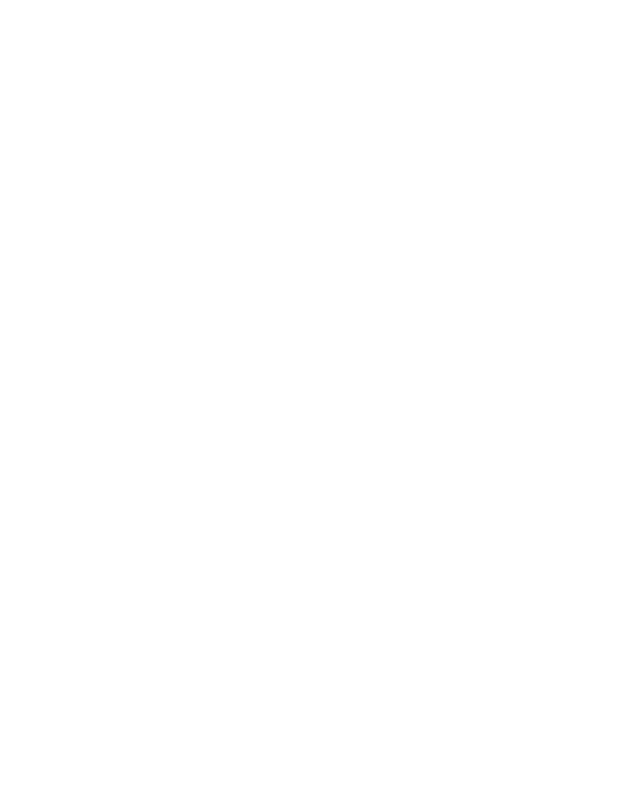
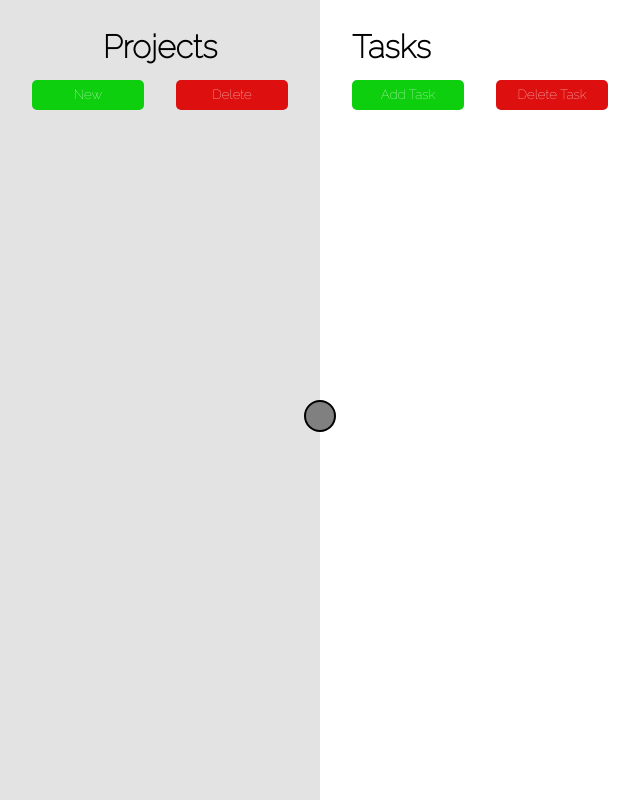
Before and after one commit to Evan-Ferreira/TOP-to-do-list, a website built with webpack: page src/index.html in a window 1280 px wide. Shown: the whole page, without its empty margins (0-640 px from the left). Built offline with nearby package versions, Linux system fonts and the light colour scheme.

Commit message:
Finish basic UI/UX design
- Added add project button
- Added remove project button
- Added add task button
- Added remove task button
- Added project branch
- Added task section
- Added toggle project bar button

```diff
--- a/src/index.html
+++ b/src/index.html
@@ -5,5 +5,23 @@
         <meta name="viewport" content="width=device-width, initial-scale=1.0" />
         <title>To-Do List</title>
     </head>
-    <body></body>
+    <body>
+        <div class="main-cont">
+            <div class="project-bar">
+                <h1>Projects</h1>
+                <div class="project-btn-cont">
+                    <button class="project-btn add-btn">New</button>
+                    <button class="project-btn delete-btn">Delete</button>
+                </div>
+            </div>
+            <div class="task-section">
+                <div class="toggle-project-btn"></div>
+                <h1>Tasks</h1>
+                <div class="task-btn-cont">
+                    <button class="project-btn add-btn">Add Task</button>
+                    <button class="project-btn delete-btn">Delete Task</button>
+                </div>
+            </div>
+        </div>
+    </body>
 </html>
--- a/src/styles.css
+++ b/src/styles.css
@@ -11,3 +11,77 @@
     padding: 0;
     box-sizing: border-box;
 }
+
+.main-cont {
+    display: flex;
+    width: 100vw;
+    height: 100vh;
+}
+
+.project-bar {
+    display: flex;
+    flex-direction: column;
+    justify-content: flex-start;
+    padding: 2rem 1rem;
+    align-items: center;
+    height: 100vh;
+    width: 20rem;
+    background-color: #e3e3e3;
+    font-family: 'ralewaythin', sans-serif;
+    gap: 1rem;
+}
+
+.project-btn-cont {
+    display: flex;
+    justify-content: center;
+    align-items: center;
+    gap: 2rem;
+}
+
+.project-btn {
+    padding: 0.5rem 0;
+    width: 7rem;
+    border: none;
+    border-radius: 5px;
+    cursor: pointer;
+    font-family: 'ralewaythin';
+    color: white;
+}
+
+.add-btn {
+    background-color: rgb(13, 207, 13);
+}
+
+.delete-btn {
+    background-color: rgb(222, 15, 15);
+}
+
+.project-btn:hover {
+    border: 1px solid black;
+}
+
+.task-section {
+    display: flex;
+    flex-direction: column;
+    padding: 2rem 2rem;
+    gap: 1rem;
+    font-family: 'ralewaythin';
+    position: relative;
+}
+
+.task-btn-cont {
+    display: flex;
+    gap: 2rem;
+    align-items: center;
+}
+
+.toggle-project-btn {
+    margin-left: -3rem;
+    width: 2rem;
+    height: 2rem;
+    border: 2px solid black;
+    border-radius: 100%;
+    position: fixed;
+    top: 50vh;
+    background-color: gray;
+}
```
